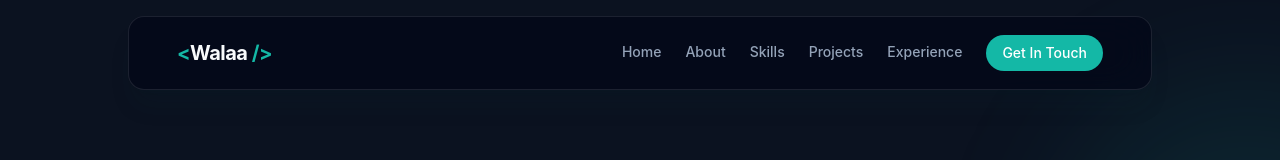
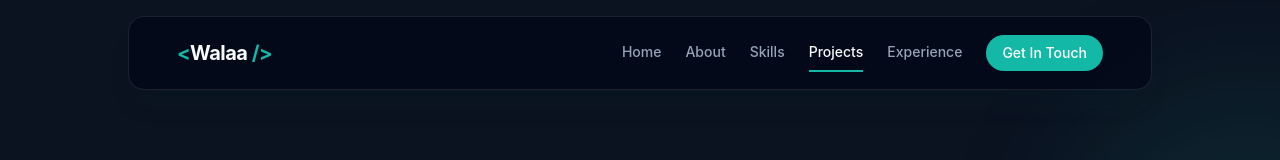
Before and after one commit to walaaosamamoh/my-portfolio, a React (Vite) app: page /projects/insta in a window 1280 px wide. Shown: the top 160 px of the page. Built offline with nearby package versions, Linux system fonts and the light colour scheme.

Commit message:
feat: update document title and enhance Navbar component with routing and scroll behavior

```diff
--- a/index.html
+++ b/index.html
@@ -4,7 +4,7 @@
     <meta charset="UTF-8" />
     <link rel="icon" type="image/svg+xml" href="/favicon.svg" />
     <meta name="viewport" content="width=device-width, initial-scale=1.0" />
-    <title>my-portfolio</title>
+    <title>Walaa - Frontend Developer</title>
   </head>
   <body>
     <div id="root"></div>
--- a/src/components/layout/Navbar.tsx
+++ b/src/components/layout/Navbar.tsx
@@ -1,75 +1,112 @@
 import { Menu } from "lucide-react";
 import { useEffect, useState } from "react";
+import { Link, useLocation } from "react-router-dom";
+
+const navLinks = [
+  { label: "Home", id: "home" },
+  { label: "About", id: "about" },
+  { label: "Skills", id: "skills" },
+  { label: "Projects", id: "projects" },
+  { label: "Experience", id: "experience" },
+  { label: "Contact", id: "contact" },
+];
 
 export default function Navbar() {
+  const { pathname } = useLocation();
   const [openMenu, setOpenMenu] = useState(false);
-  const [activeSection, setActiveSection] = useState("home");
+  const [scrollSection, setScrollSection] = useState("home");
 
-  const navLinks = [
-    { label: "Home", href: "/#home" },
-    { label: "About", href: "/#about" },
-    { label: "Skills", href: "/#skills" },
-    { label: "Projects", href: "/#projects" },
-    { label: "Experience", href: "/#experience" },
-    { label: "Contact", href: "/#contact" },
-  ];
+  // Derived while rendering: no state or effect needed
+  const activeSection =
+    pathname === "/"
+      ? scrollSection
+      : pathname.startsWith("/projects")
+        ? "projects"
+        : "";
 
+  // Close the mobile menu when clicking outside it
   useEffect(() => {
     const handleClickOutside = (event: MouseEvent) => {
       const target = event.target as HTMLElement;
+      if (!target.closest(".dropdown")) setOpenMenu(false);
+    };
+    document.addEventListener("click", handleClickOutside);
+    return () => document.removeEventListener("click", handleClickOutside);
+  }, []);
 
-      if (!target.closest(".dropdown")) {
-        setOpenMenu(false);
+  // Scroll spy: only runs on the home page
+  useEffect(() => {
+    if (pathname !== "/") return;
+
+    const update = () => {
+      const offset = 140; // a bit more than the navbar height
+      let current = navLinks[0].id;
+
+      for (const { id } of navLinks) {
+        const el = document.getElementById(id);
+        if (el && el.getBoundingClientRect().top <= offset) current = id;
       }
+
+      // Short last section (Contact) may never reach the offset
+      const atBottom =
+        window.innerHeight + window.scrollY >=
+        document.documentElement.scrollHeight - 4;
+      if (atBottom) current = navLinks[navLinks.length - 1].id;
+
+      setScrollSection(current);
     };
 
-    document.addEventListener("click", handleClickOutside);
+    // Run once after mount, inside a callback instead of the effect body
+    const frame = requestAnimationFrame(update);
 
+    window.addEventListener("scroll", update, { passive: true });
+    window.addEventListener("resize", update);
     return () => {
-      document.removeEventListener("click", handleClickOutside);
+      cancelAnimationFrame(frame);
+      window.removeEventListener("scroll", update);
+      window.removeEventListener("resize", update);
     };
-  }, []);
-
-  const handleNavClick = (href: string) => {
-    setActiveSection(href.slice(1));
-    setOpenMenu(false);
-  };
+  }, [pathname]);
 
   return (
     <header className="sticky top-4 z-50 mx-auto max-w-5xl rounded-2xl border border-white/10 bg-slate-950/70 shadow-xl shadow-teal-950/10 backdrop-blur-xl">
       <nav className="flex h-18 items-center justify-between px-6 sm:px-8 lg:px-12">
         {/* Logo */}
-        <a
-          href="#home"
-          onClick={() => handleNavClick("#home")}
+        <Link
+          to="/#home"
+          onClick={() => setOpenMenu(false)}
           className="text-xl font-bold tracking-tight"
         >
           <span className="text-primary">&lt;</span>Walaa
-          <span className="text-primary"> {"  "}/&gt;</span>
-        </a>
+          <span className="text-primary"> /&gt;</span>
+        </Link>
 
         {/* Desktop navigation */}
         <div className="hidden items-center gap-6 md:flex">
           {navLinks.map((link) => {
-            const isActive = activeSection === link.href.slice(1);
+            const isActive = activeSection === link.id;
+
+            if (link.id === "contact") {
+              return (
+                <Link
+                  key={link.id}
+                  to={`/#${link.id}`}
+                  aria-current={isActive ? "location" : undefined}
+                  className={`rounded-full px-4 py-2 text-sm font-medium text-white transition hover:bg-primary-hover ${
+                    isActive
+                      ? "bg-primary-hover ring-2 ring-primary/50"
+                      : "bg-primary"
+                  }`}
+                >
+                  Get In Touch
+                </Link>
+              );
+            }
 
             return (
-              <>
-                {link.label === "Contact" ? (
-                  <a
-                    href={link.href}
-                    key={link.href}
-                    onClick={() => handleNavClick(link.href)}
-                    aria-current={isActive ? "location" : undefined}
-                    className="rounded-full bg-primary px-4 py-2 text-sm font-medium text-white transition hover:bg-primary-hover"
-                  >
-                    Get In Touch
-                  </a>
-                ) : (
-                  <a
-                    href={link.href}
-                    key={link.href}
-                    onClick={() => handleNavClick(link.href)}
+              <Link
+                key={link.id}
+                to={`/#${link.id}`}
                 aria-current={isActive ? "location" : undefined}
                 className={`border-b-2 py-2 text-sm font-medium transition ${
                   isActive
@@ -78,15 +115,13 @@ export default function Navbar() {
                 }`}
               >
                 {link.label}
-                  </a>
-                )}
-              </>
+              </Link>
             );
           })}
         </div>
 
         {/* Mobile navigation */}
-        <div className="relative md:hidden dropdown">
+        <div className="dropdown relative md:hidden">
           <button
             type="button"
             aria-label="Toggle navigation menu"
@@ -101,13 +136,14 @@ export default function Navbar() {
             <div className="absolute right-0 z-50 mt-3 w-48 overflow-hidden rounded-xl border border-white/20 bg-slate-950 shadow-xl">
               <div className="py-2">
                 {navLinks.map((link) => {
-                  const isActive = activeSection === link.href.slice(1);
+                  const isActive = activeSection === link.id;
 
                   return (
-                    <a
-                      key={link.href}
-                      href={link.href}
-                      onClick={() => handleNavClick(link.href)}
+                    <Link
+                      key={link.id}
+                      to={`/#${link.id}`}
+                      onClick={() => setOpenMenu(false)}
+                      aria-current={isActive ? "location" : undefined}
                       className={`block px-4 py-2 text-sm font-medium transition ${
                         isActive
                           ? "bg-primary/10 text-primary"
@@ -115,7 +151,7 @@ export default function Navbar() {
                       }`}
                     >
                       {link.label}
-                    </a>
+                    </Link>
                   );
                 })}
               </div>
--- a/src/index.css
+++ b/src/index.css
@@ -26,6 +26,8 @@
 
 html {
   scroll-behavior: smooth;
+  scrollbar-width: thin;
+  scrollbar-color: var(--color-primary)  #0b0f14;;
 }
 
 body {
```
Lines whose indentation alone changed are shown as unchanged.
